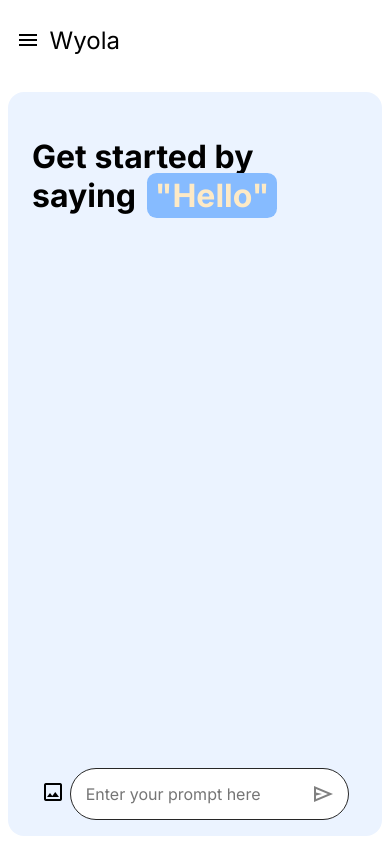
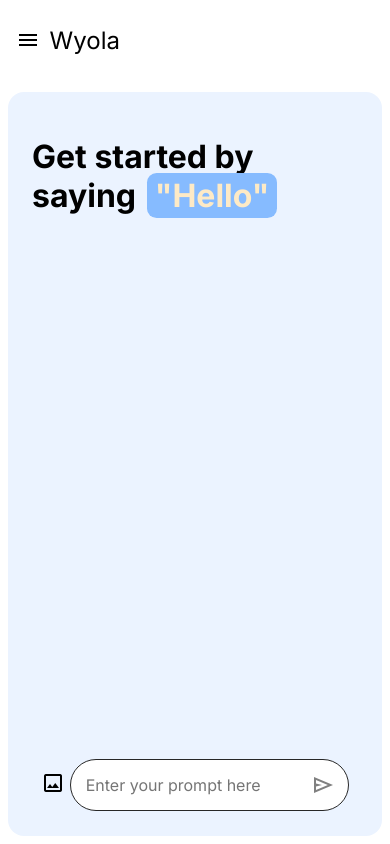
Before and after one commit to purplehexcode/wyola, a React (Vite) app: page / in a window 390 px wide. Built offline with nearby package versions, Linux system fonts and the light colour scheme.

Commit message:
height issue second fix

```diff
--- a/src/App.css
+++ b/src/App.css
@@ -63,7 +63,7 @@
   width: 75%;
 }
 .messages-container{
-  flex-grow: 1;
+  flex:90;
   margin: 0.5rem;
   display: flex;
   justify-content: center;
@@ -109,6 +109,7 @@
   height: fit-content;
   /* position: absolute;  */
   bottom: 10px;
+  flex:10;
   align-items: center;
   /* flex-grow: 1;  */
 
@@ -208,6 +209,9 @@ input[type='file']:focus{
     background: white;
 
   }
+  .article-area{
+    flex:100%
+  }
   .content-area{
 
   }
```
